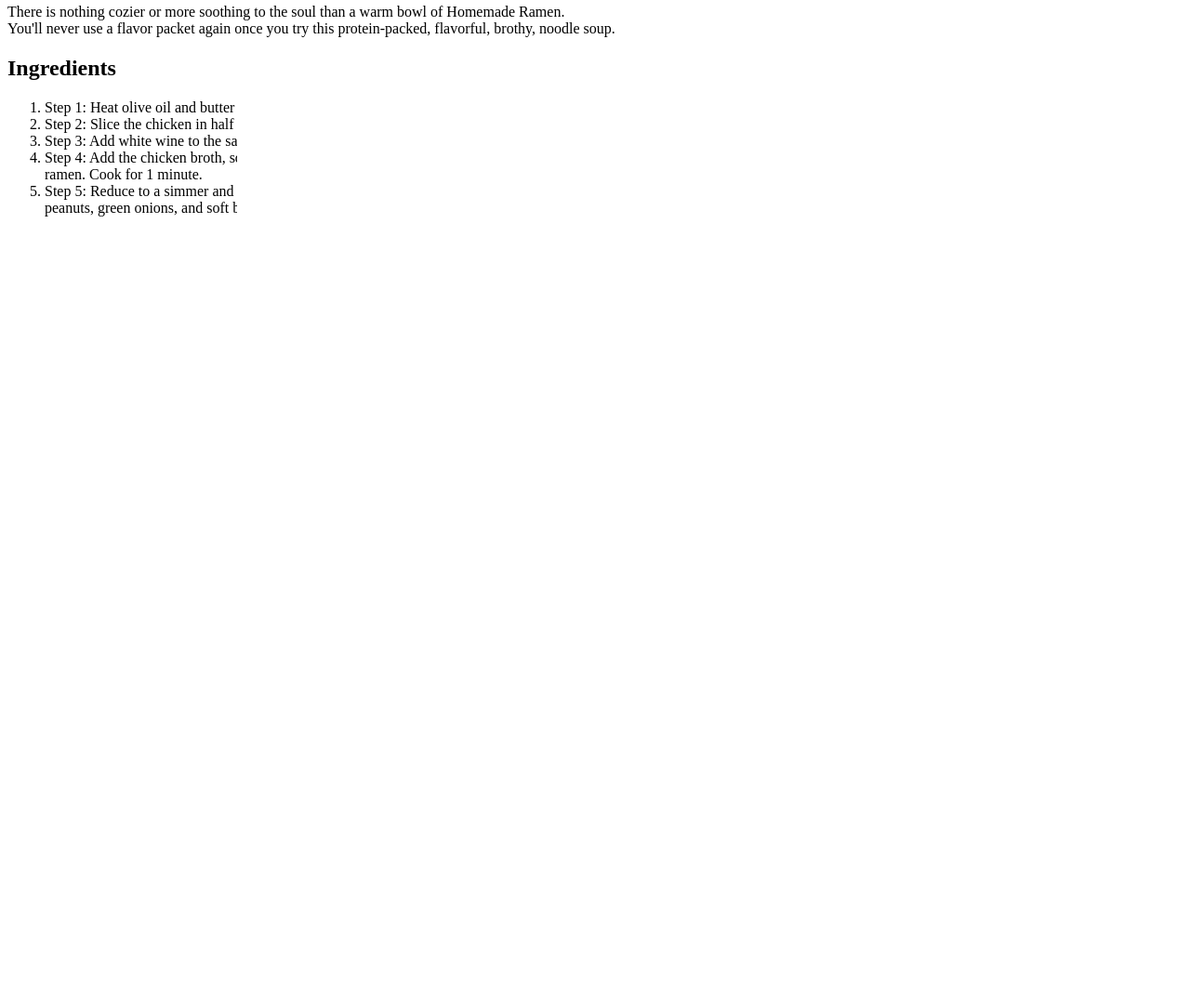
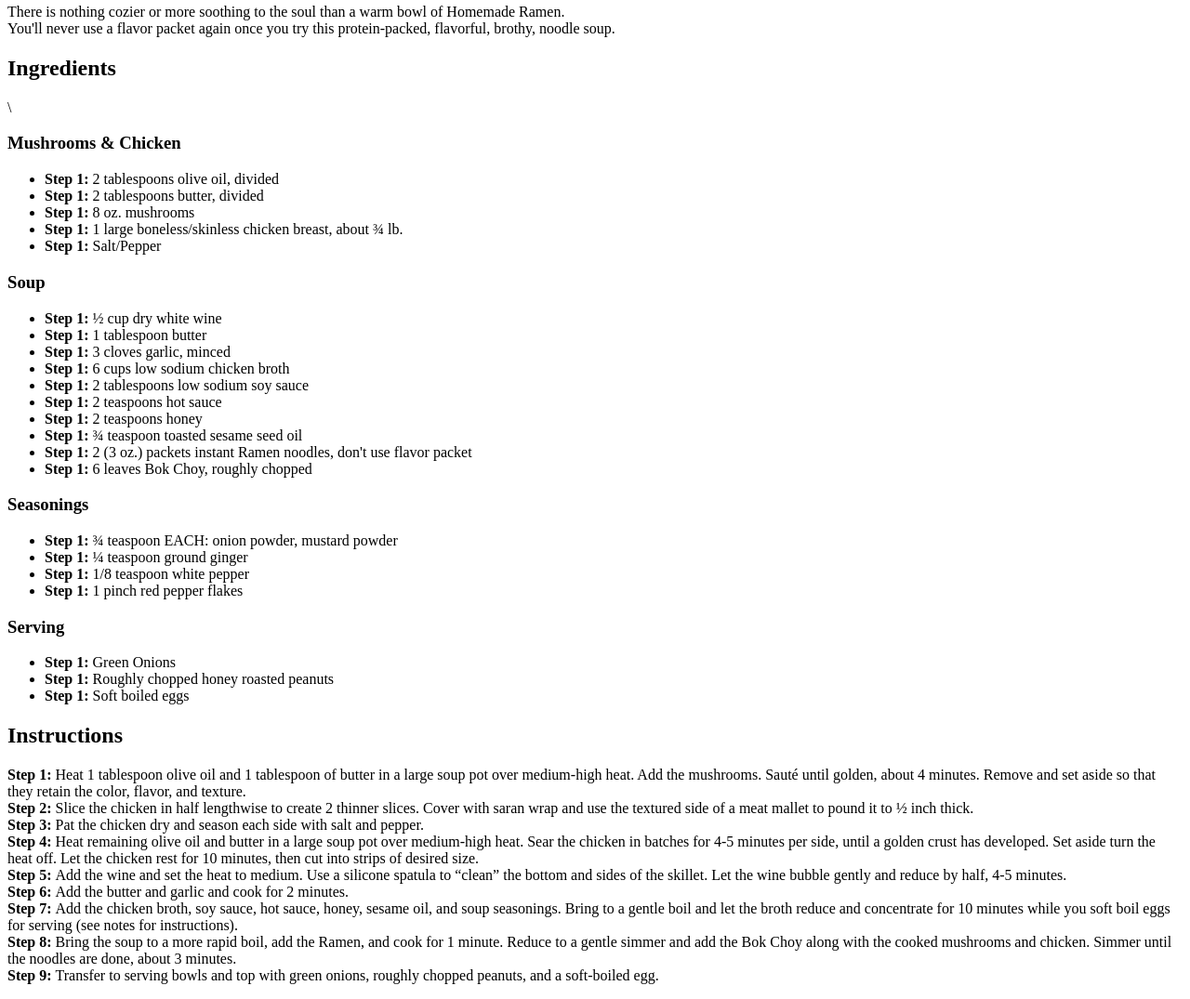
Before and after one commit to Blase1337/Odin_Recipes, a plain HTML site: page recipes/ramen.html in a window 1280 px wide. Shown: the part 1204-2279 px from the top of the page at 93% size. Before the commit the page ends 1453 px from the top, so only its background shows below. Drawn offline with Linux system fonts and the light colour scheme.

Commit message:
finished adding everything to ramen recipe

```diff
--- a/recipe_style.css
+++ b/recipe_style.css
@@ -0,0 +1,15 @@
+
+
+
+
+ol {
+    list-style-type: none;
+    counter-reset: elementcounter;
+    padding-left: 0;
+  }
+
+  li:before {
+    content: "Step " counter(elementcounter) ": ";
+    counter-increment: elementcounter;
+    font-weight: bold;
+  }
--- a/recipes/ramen.html
+++ b/recipes/ramen.html
@@ -3,6 +3,7 @@
   <head>
     <meta charset="UTF-8">
     <title>Homeamde Ramen</title>
+    <link rel="stylesheet" href="/recipe_style.css">
   </head>
 
   <body>
@@ -12,16 +13,53 @@
          You'll never use a flavor packet again once you try this protein-packed, flavorful, brothy, noodle soup.<p></p>
     </section>
     <section class="recipe">
-        <h2>Ingredients</h2>
+        <h2>Ingredients</h2>\
+        <h3>Mushrooms & Chicken</h3>
         <ul>
+            <li>2 tablespoons olive oil, divided</li>
+            <li>2 tablespoons butter, divided</li>
+            <li>8 oz. mushrooms</li>
+            <li>1 large boneless/skinless chicken breast, about ¾ lb.</li>
+            <li>Salt/Pepper</li>
+        </ul>
+        <h3>Soup</h3>
+        <ul>
+            <li>½ cup dry white wine</li>
+            <li>1 tablespoon butter</li>
+            <li>3 cloves garlic, minced</li>
+            <li>6 cups low sodium chicken broth</li>
+            <li>2 tablespoons low sodium soy sauce</li>
+            <li>2 teaspoons hot sauce</li>
+            <li>2 teaspoons honey</li>
+            <li>¾ teaspoon toasted sesame seed oil</li>
+            <li>2 (3 oz.) packets instant Ramen noodles, don't use flavor packet</li>
+            <li>6 leaves Bok Choy, roughly chopped</li>
+        </ul>
 
+        <h3>Seasonings</h3>
+        <ul>
+            <li>¾ teaspoon EACH: onion powder, mustard powder</li>
+            <li>¼ teaspoon ground ginger</li>
+            <li>1/8 teaspoon white pepper</li>
+            <li>1 pinch red pepper flakes</li>
         </ul>
+        <h3>Serving</h3>
+        <ul>
+            <li>Green Onions</li>
+            <li>Roughly chopped honey roasted peanuts</li>
+            <li>Soft boiled eggs</li>
+        </ul>
+        <h2>Instructions</h2>
         <ol>
-            <li>Step 1: Heat olive oil and butter in a soup pot and sauté the mushrooms until golden on each side. Set aside.</li>
-            <li>Step 2: Slice the chicken in half lengthwise to create 2 thinner slices. Tenderize it with a meat mallet and season with salt and pepper. Sear in olive oil and set aside.</li>
-            <li> Step 3: Add white wine to the same skillet. Use a silicone spatula to “clean” the pot and let the liquid bubble gently until reduced by half. Add the butter and garlic.</li>
-            <li>Step 4: Add the chicken broth, soy sauce, hot sauce, honey, sesame oil, and soup seasonings. Simmer while you soft boil eggs (see notes section of recipe card). Bring to a boil and add the ramen. Cook for 1 minute.</li>
-            <li> Step 5: Reduce to a simmer and add the Bok Choy and cooked mushrooms and chicken. Simmer until noodles are cooked through. Transfer to serving bowls and top with roughly chopped peanuts, green onions, and soft boiled eggs.</li>
+            <li>Heat 1 tablespoon olive oil and 1 tablespoon of butter in a large soup pot over medium-high heat. Add the mushrooms. Sauté until golden, about 4 minutes. Remove and set aside so that they retain the color, flavor, and texture.</li>
+            <li>Slice the chicken in half lengthwise to create 2 thinner slices. Cover with saran wrap and use the textured side of a meat mallet to pound it to ½ inch thick.</li>
+            <li>Pat the chicken dry and season each side with salt and pepper.</li>
+            <li>Heat remaining olive oil and butter in a large soup pot over medium-high heat. Sear the chicken in batches for 4-5 minutes per side, until a golden crust has developed. Set aside turn the heat off. Let the chicken rest for 10 minutes, then cut into strips of desired size.</li>
+            <li>Add the wine and set the heat to medium. Use a silicone spatula to “clean” the bottom and sides of the skillet. Let the wine bubble gently and reduce by half, 4-5 minutes.</li>
+            <li>Add the butter and garlic and cook for 2 minutes.</li>
+            <li>Add the chicken broth, soy sauce, hot sauce, honey, sesame oil, and soup seasonings. Bring to a gentle boil and let the broth reduce and concentrate for 10 minutes while you soft boil eggs for serving (see notes for instructions).</li>
+            <li>Bring the soup to a more rapid boil, add the Ramen, and cook for 1 minute. Reduce to a gentle simmer and add the Bok Choy along with the cooked mushrooms and chicken. Simmer until the noodles are done, about 3 minutes.</li>
+            <li>Transfer to serving bowls and top with green onions, roughly chopped peanuts, and a soft-boiled egg.</li>
         </ol>
     </section>
   </body>
```
